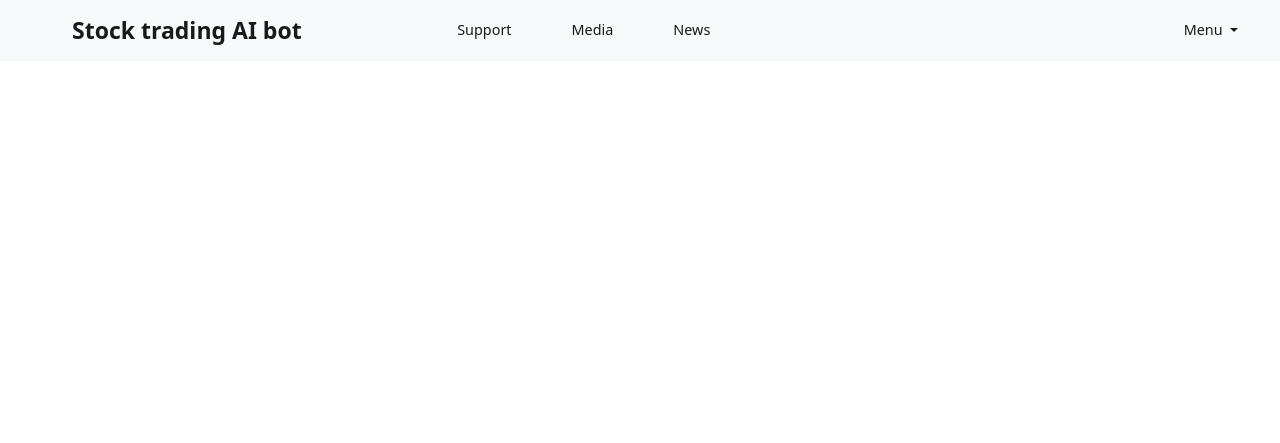
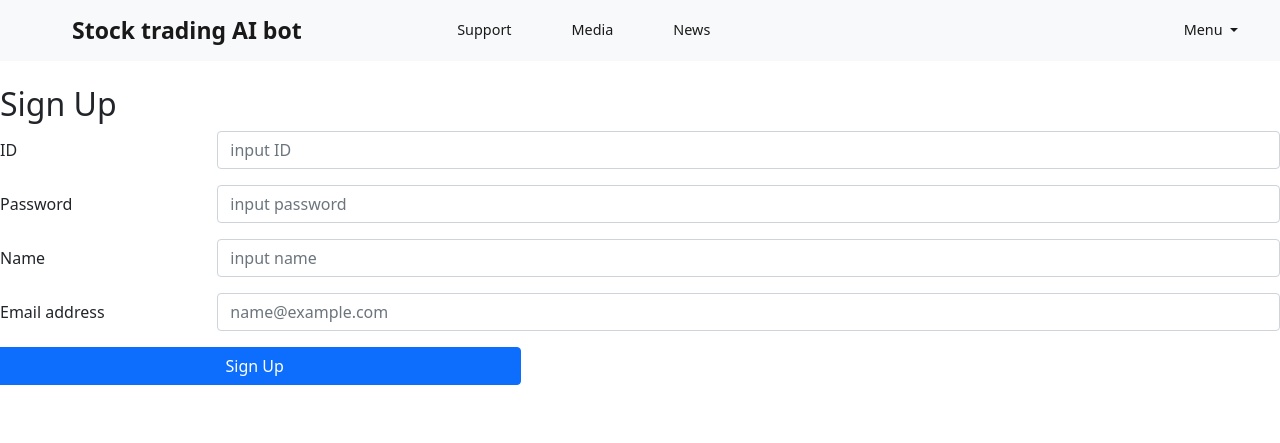
Before and after one commit to LeeBohyun/OSS_team19_project, a plain HTML site: page signup.html in a window 1280 px wide. Drawn offline with nearby package versions, Linux system fonts and the light colour scheme.

Commit message:
Update signup.html

```diff
--- a/signup.html
+++ b/signup.html
@@ -58,11 +58,65 @@
               </div>
             </div>
           </nav>
+
+          <content id = "ID" class="container">
+              <h2>Sign Up</h2>
+              <div class="mb-3 row">
+                <label for="inputID" class="col-sm-2 col-form-label">ID</label>
+                <div class="col-sm-10">
+                  <input type="ID" class="form-control" id="inputID" placeholder="input ID">
+                </div>
+              </div>
+              <div class="mb-3 row">
+                <label for="inputPassword" class="col-sm-2 col-form-label">Password</label>
+                <div class="col-sm-10">
+                  <input type="password" class="form-control" id="inputPassword" placeholder="input password">
+                </div>
+              </div>
+              <div class="mb-3 row">
+                <label for="inputName" class="col-sm-2 col-form-label">Name</label>
+                <div class="col-sm-10">
+                  <input type="Name" class="form-control" id="inputName" placeholder="input name">
+                </div>
+              </div>
+              <div class="mb-3 row">
+                <label for="inputEmail" class="col-sm-2 col-form-label">Email address</label>
+                <div class="col-sm-10">
+                <input type="email" class="form-control" id="inputEmail" placeholder="name@example.com">
+                </div>
+              </div>
+
+              <div class="mb-3 row col-sm-5">
+                <button id ="signup" type="submit" class="btn btn-primary mb-3">Sign Up</button>
+              </div>
+          </content>
+
         <!-- Option 1: Bootstrap Bundle with Popper -->
         <script
             src="https://cdn.jsdelivr.net/npm/bootstrap@5.1.3/dist/js/bootstrap.bundle.min.js"
             integrity="sha384-ka7Sk0Gln4gmtz2MlQnikT1wXgYsOg+OMhuP+IlRH9sENBO0LRn5q+8nbTov4+1p"
             crossorigin="anonymous"
         ></script>
+
+        <script>
+            let button = document.querySelector("#signup");
+
+            button.addEventListener("click", ()=>{
+                let id_element = document.querySelector("#inputID");
+                let password_element = document.querySelector("#inputPassword");
+                let name_element = document.querySelector("#inputName");
+                let email_element = document.querySelector("#inputEmail");
+
+                const id = id_element.value;
+                const password = password_element.value;
+                const name = name_element.value;
+                const email = email_element.value;
+
+                if(!id.length || !password.length || !name.length || !email.length)
+                    console.log("err");
+                else
+                    console.log(id, password, name, email)
+            });
+        </script>
     </body>
 </html>
```
